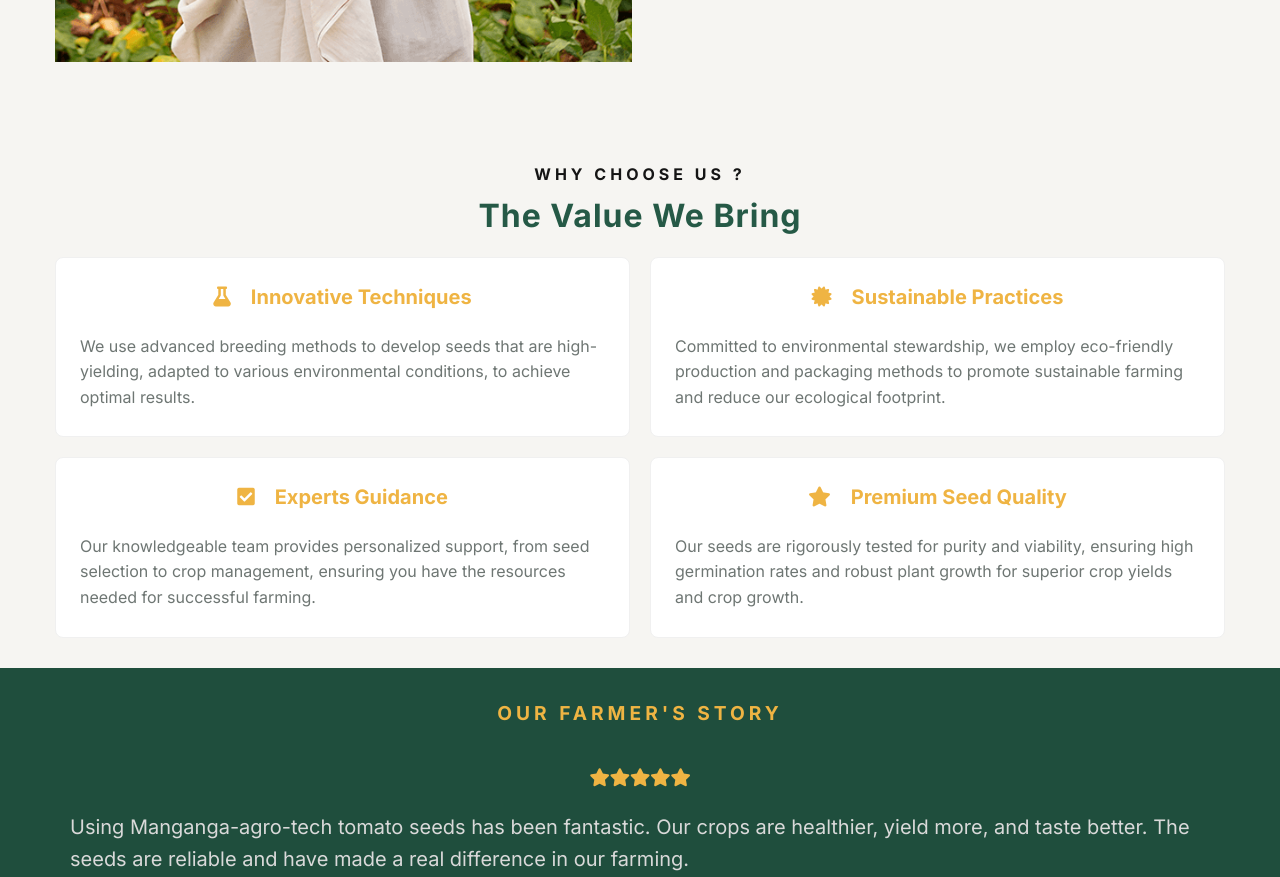
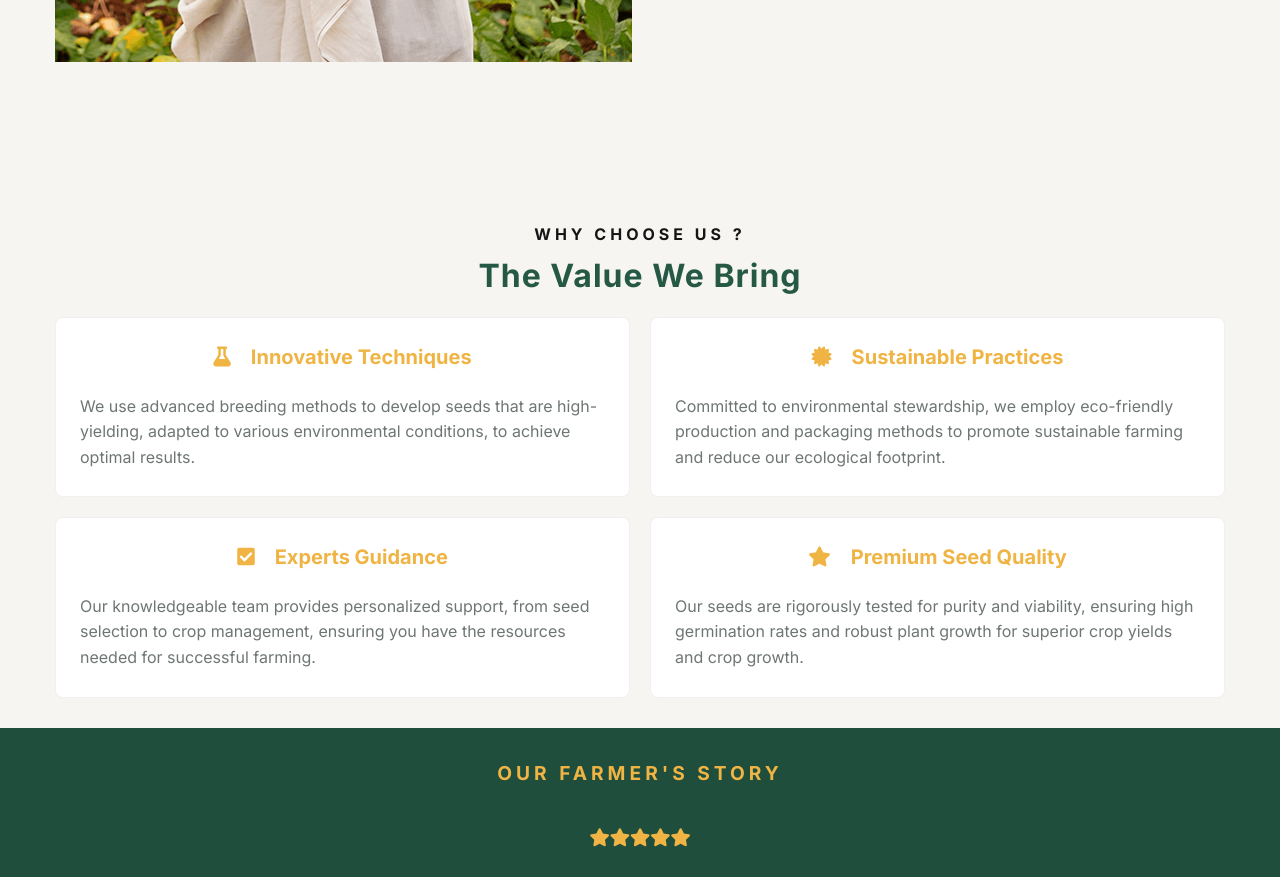
Before and after one commit to SambhajiShinde1234/farming-website, a React (Vite) app: page / in a window 1280 px wide. Shown: the part 2140-3017 px from the top of the page. Built offline with nearby package versions, Linux system fonts and the light colour scheme.

Commit message:
add gallery

```diff
--- a/src/Components/AppContent.jsx
+++ b/src/Components/AppContent.jsx
@@ -4,6 +4,7 @@
 import Products from '../Pages/Products';
 import WhyChooseUs from '../Pages/WhyChooseUs';
 import Testimonial from '../Pages/Testimonial';
+import Gallery from '../Pages/Gallery';
 import Contact from '../Pages/Contact';
 
 const AppContent = () => {
@@ -12,6 +13,7 @@
         <Hero />
         <Products />
         <About />
+        <Gallery />
         <WhyChooseUs />
         <Testimonial />
         {/* <Contact /> */}
--- /dev/null
+++ b/src/Pages/Gallery.jsx
@@ -0,0 +1,13 @@
+import React from 'react'
+
+const Gallery = () => {
+  return (
+    <div className='containerBg'>
+        <div className='container-fluid'>
+
+        </div>
+    </div>
+  )
+}
+
+export default Gallery
```
